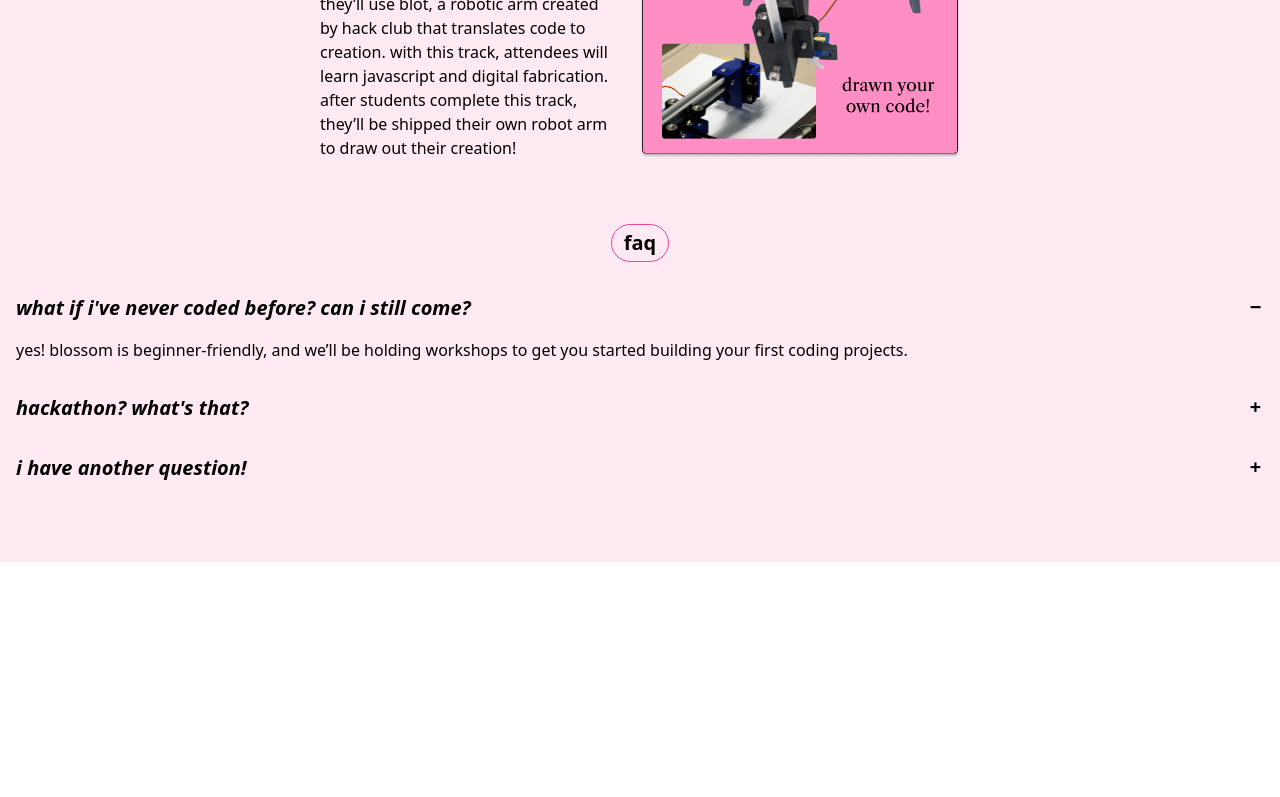
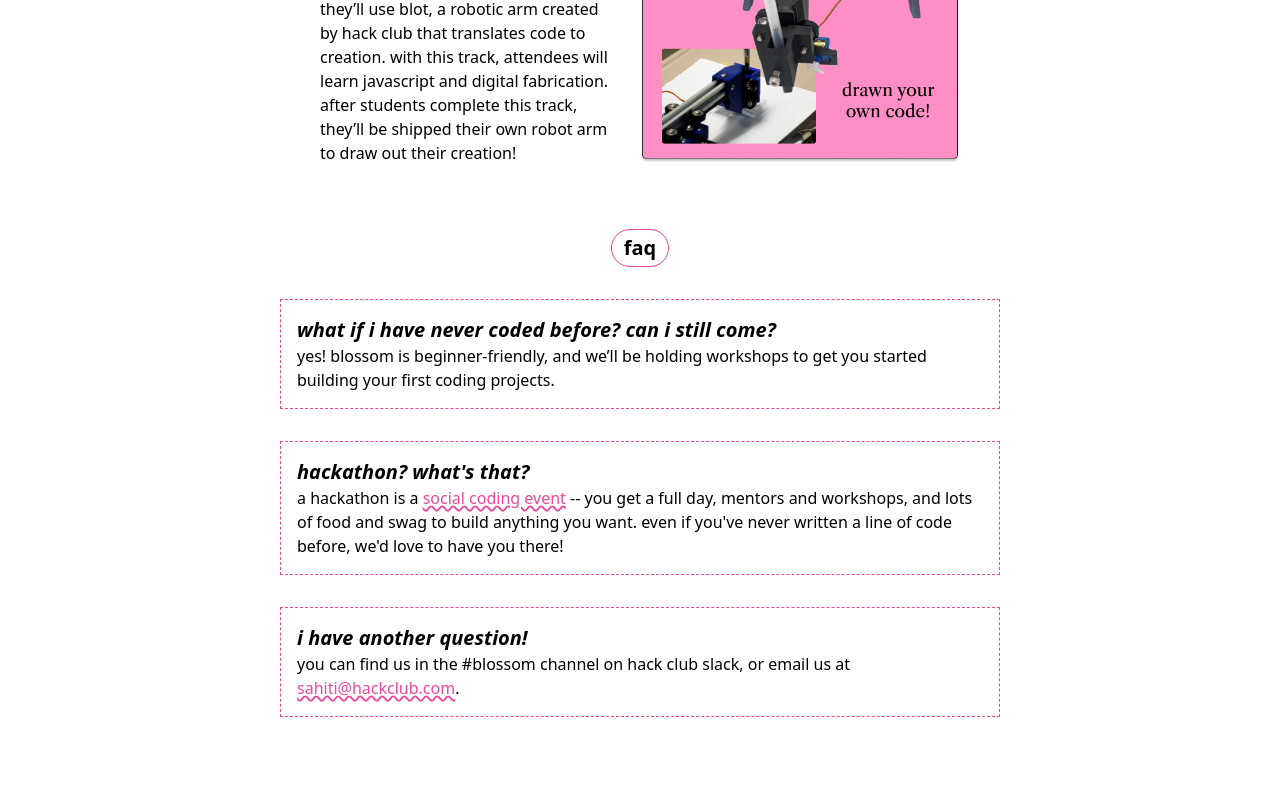
Before and after one commit to hackclub/blossom, a Next.js app: page / in a window 1280 px wide. Shown: the part 2000-2797 px from the top of the page. Before the commit the page ends 2562 px from the top, so only its background shows below. Built offline with nearby package versions, Linux system fonts and the light colour scheme.

Commit message:
BATCH: css updates, package cleanup, responsive fixes, and daisy-ui removal

```diff
--- a/components/faq.js
+++ b/components/faq.js
@@ -1,50 +1,33 @@
 export default function Faq() {
   return (
-    <div className="flex items-center justify-center">
-      <div className="w-7/10">
-        <div className="collapse-plus collapse">
-          <input type="radio" name="my-accordion-1" checked />
-          <div className="collapse-title text-xl font-medium">
-            What if I've never coded before? Can I still come?
-          </div>
-          <div className="collapse-content">
+    <section className="flex w-11/12 flex-col items-center justify-center lg:w-3/4">
+      <div className="faq">
+        <h4>What if I have never coded before? Can I still come?</h4>
         <p>
-              Yes! Blossom is beginner-friendly, and we’ll be holding workshops
-              to get you started building your first coding projects.
+          Yes! Blossom is beginner-friendly, and we’ll be holding workshops to
+          get you started building your first coding projects.
         </p>
       </div>
-        </div>
-        <div className="collapse-plus collapse">
-          <input type="radio" name="my-accordion-2" />
-          <div className="collapse-title text-xl font-medium">
-            Hackathon? What's that?
-          </div>
-          <div className="collapse-content">
+      <div className="faq">
+        <h4>Hackathon? What's that?</h4>
         <p>
-              A hackathon is a social coding event -- you get a full day,
-              mentors and workshops, and lots of food and swag to build anything
-              you want. Even if you've never written a line of code before, we'd
-              love to have you there!
+          A hackathon is a <span>social coding event</span> -- you get a full
+          day, mentors and workshops, and lots of food and swag to build
+          anything you want. Even if you've never written a line of code before,
+          we'd love to have you there!
         </p>
       </div>
-        </div>
-        <div className="collapse-plus collapse">
-          <input type="radio" name="my-accordion-3" />
-          <div className="collapse-title text-xl font-medium">
-            I have another question!
-          </div>
-          <div className="collapse-content">
+      <div className="faq">
+        <h4>I have another question!</h4>
         <p>
-              You can find us in the #blossom channel on Hack Club Slack, or
-              email us at{" "}
+          You can find us in the #blossom channel on Hack Club Slack, or email
+          us at{" "}
           <a href="mailto:sahiti@hackclub.com">
             <span>sahiti@hackclub.com</span>
-              </a>{" "}
+          </a>
           .
         </p>
       </div>
-        </div>
-      </div>
-    </div>
+    </section>
   );
 }
--- a/components/head.js
+++ b/components/head.js
@@ -8,7 +8,7 @@ export default function HeadObject({ children }) {
     "blossom, hack club blossom, blossom hack club, hack club days of service, hack club days of service blossom, blossom girl scouts, girl scouts coding event, girl scouts hackathon, blossom hackathon, hack club days of service atlanta, days of service atlanta, atlanta georgia girl scouts hackathon, atlanta blossom, georgia days of service";
   const author = "Hack Club";
   const twitter = "@hackclub";
-  const url = "http://blossom.hackclub.com"; // This is your og:url or domain (optional but recommended)
+  const url = "http://blossom.hackclub.com";
   return (
     <Head>
       <meta charSet="utf-8" />
--- a/components/nav.js
+++ b/components/nav.js
@@ -10,18 +10,18 @@ const links = [
 
 export default function Nav() {
   useEffect(() => {
-    console.log("Made with love @ Hack Club https://hackclub.com/");
+    console.log(
+      "Made with love @ Hack Club. Come visit us @ https://hackclub.com/",
+    );
   });
   return (
-    <nav className="">
-      <ul className="mt-6 flex flex-wrap items-start p-8 sm:mt-0 sm:items-center sm:justify-between">
+    <nav>
+      <ul className="mx-auto flex w-full flex-col justify-center gap-5 p-8 sm:mt-0 sm:flex-row sm:flex-wrap md:w-3/4 lg:gap-0 xl:justify-between">
         <Link target="_blank" href="https://daysofservice.hackclub.com/">
-          <Image
+          <img
             src="/header.png"
-            width={250}
-            height={250}
-            alt="girl scouts of greater atlanta x hack club"
-            links
+            alt="The Girl Scouts logo and the Hack Club logo next to it to symbolize a collaboration between the two organizations."
+            className="mx-auto w-2/3"
           />
         </Link>
         <ul className={`mx-auto flex flex-row gap-8 sm:mx-0`}>
--- a/pages/index.js
+++ b/pages/index.js
@@ -1,4 +1,3 @@
-import Calendar from "../components/calendar";
 import Faq from "../components/faq";
 import HeadObject from "../components/head";
 import Nav from "../components/nav";
@@ -7,9 +6,7 @@ import Photos from "../components/photo";
 export default function Home() {
   return (
     <>
-      <HeadObject>
-        {/*blossom, hack club blossom, blossom hack club, hack club days of service, hack club days of service blossom, blossom girl scouts, girl scouts coding event, girl scouts hackathon, blossom hackathon, hack club days of service atlanta, days of service atlanta, atlanta georgia girl scouts hackathon, atlanta blossom, georgia days of service*/}
-      </HeadObject>
+      <HeadObject />
       <Nav />
       <main>
         {/* Hero */}
@@ -17,12 +14,11 @@ export default function Home() {
           <img
             src="/blossomlogo.png"
             alt="A pink flower with the word 'blossom' to the right of it."
-            className="w-1/2 lg:w-1/3"
+            className="lg:w-1/3"
           />
           <div className="text-xl font-bold lowercase">
             A Hack Club Day of Service
           </div>
-          {/* <Calendar day={16} month={"March"} /> */}
           <div className="">March 16th | Atlanta, GA</div>
         </section>
 
@@ -97,6 +93,15 @@ export default function Home() {
           <Faq />
         </section>
       </main>
+      <footer className="bg-dark-pink flex items-center justify-center bg-opacity-20 py-4">
+        <p className="">
+          🌸 This website is open source at{" "}
+          <a href="https://github.com/hackclub/blossom">
+            <span>hackclub/blossom</span>
+          </a>
+          .
+        </p>
+      </footer>
     </>
   );
 }
--- a/styles/globals.css
+++ b/styles/globals.css
@@ -2,24 +2,20 @@
 @import "tailwindcss/components";
 @import "tailwindcss/utilities";
 
-/* Fixes Tailwind h-screen on iPhones */
-@supports (-webkit-touch-callout: none) {
-    .h-screen {
-        height: -webkit-fill-available;
-    }
+html {
+    @apply bg-light-pink scroll-smooth;
 }
 
 body {
-    @apply bg-light-pink overflow-x-hidden scroll-smooth lowercase text-black;
-}
-
-/* Fixes outline style for inputs on Safari */
-input:focus {
-    outline: none;
+    @apply lowercase text-black;
 }
 
 span {
     @apply font-medium text-pink-500 underline decoration-pink-500 decoration-wavy decoration-[1.5px];
+}
+
+a > span {
+    @apply hover:bg-dark-pink hover:bg-opacity-40 hover:text-pink-900 hover:decoration-2;
 }
 
 h2 {
@@ -30,10 +26,10 @@ h3 {
     @apply text-lg font-semibold italic;
 }
 
-/* .collapse-title {
-    @apply inline-block w-fit rounded-full border border-pink-500 px-3 py-1 text-center text-lg font-semibold italic;
-} */
+h4 {
+    @apply text-xl font-semibold italic;
+}
 
-.collapse-title {
-    @apply font-bold italic;
+.faq {
+    @apply my-4 w-full border border-dashed border-pink-500 p-4 lg:w-3/4;
 }
```
Also changed, not shown: package.json (+3 -9 lines), 1 other file (tests, documents, lock files or other folders). Lines whose indentation alone changed are shown as unchanged.
